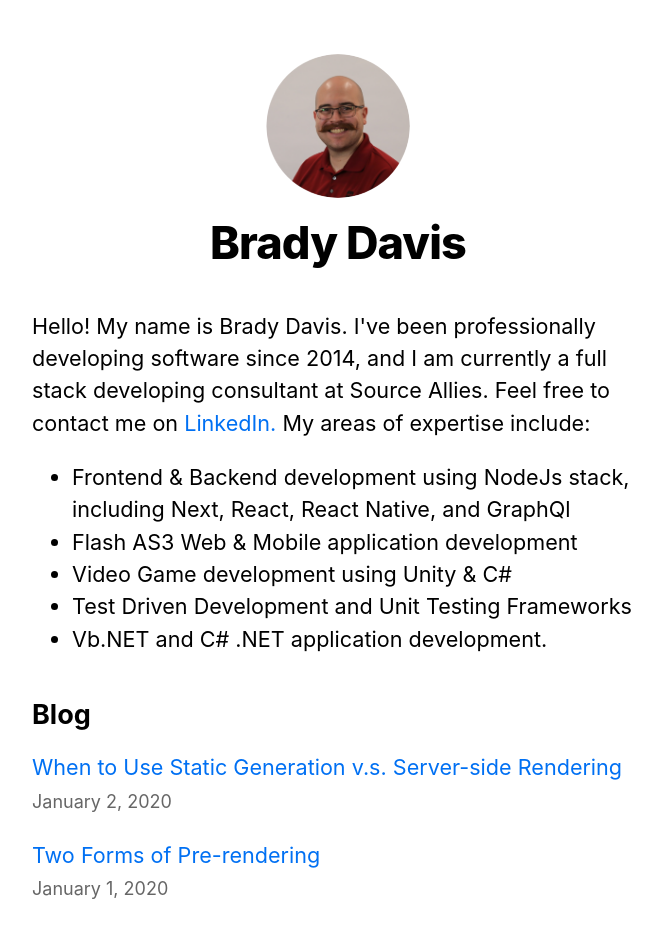
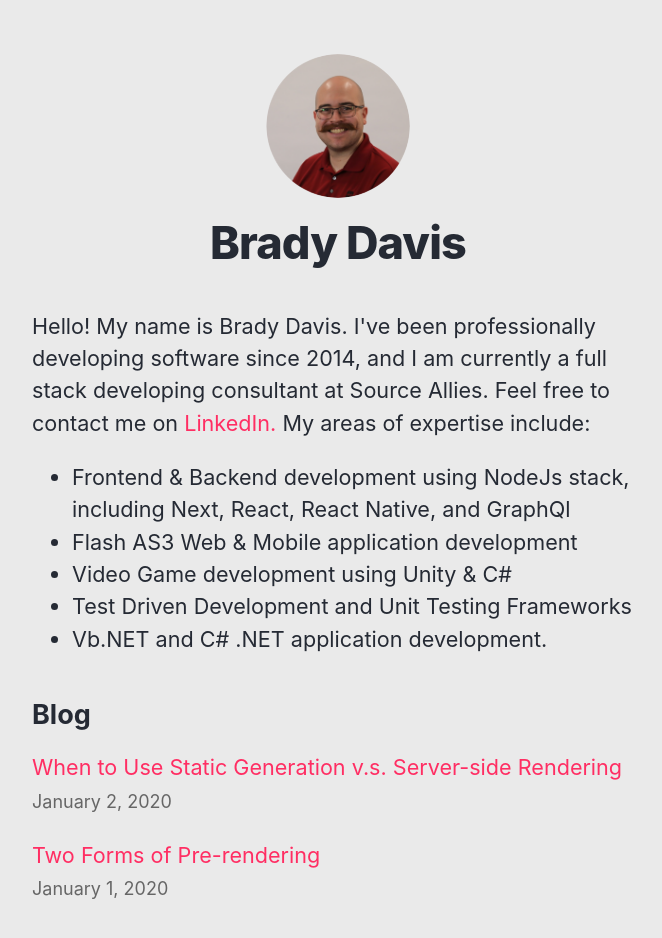
Before and after one commit to ItsBradyDavis/next-playground, a Next.js app: page / in a window 1280 px wide. Shown: the top 938 px of the page, without its empty margins (302-964 px from the left). Built offline with nearby package versions, Linux system fonts and the light colour scheme.

Commit message:
Getting data back from the API

```diff
--- a/styles/global.css
+++ b/styles/global.css
@@ -2,10 +2,12 @@ html,
 body {
     padding: 0;
     margin: 0;
+    background-color: #EAEAEA;
     font-family: -apple-system, BlinkMacSystemFont, Segoe UI, Roboto, Oxygen, Ubuntu,
     Cantarell, Fira Sans, Droid Sans, Helvetica Neue, sans-serif;
     line-height: 1.6;
     font-size: 18px;
+    color: #252A34
 }
 
 * {
@@ -13,7 +15,7 @@ body {
 }
 
 a {
-    color: #0070f3;
+    color: #FF2E63;
     text-decoration: none;
 }
 
@@ -25,3 +27,15 @@ img {
     max-width: 100%;
     display: block;
 }
+
+input {
+    margin-right: 8px;
+}
+
+button {
+    border: 1px solid #FF2E63;
+    border-radius: 3px;
+    color: #EAEAEA;
+    background-color: #FF2E63;
+    height: 32px;
+}
--- a/styles/utils.module.css
+++ b/styles/utils.module.css
@@ -50,3 +50,7 @@
 .lightText {
     color: #666;
 }
+
+.button {
+
+}
```
